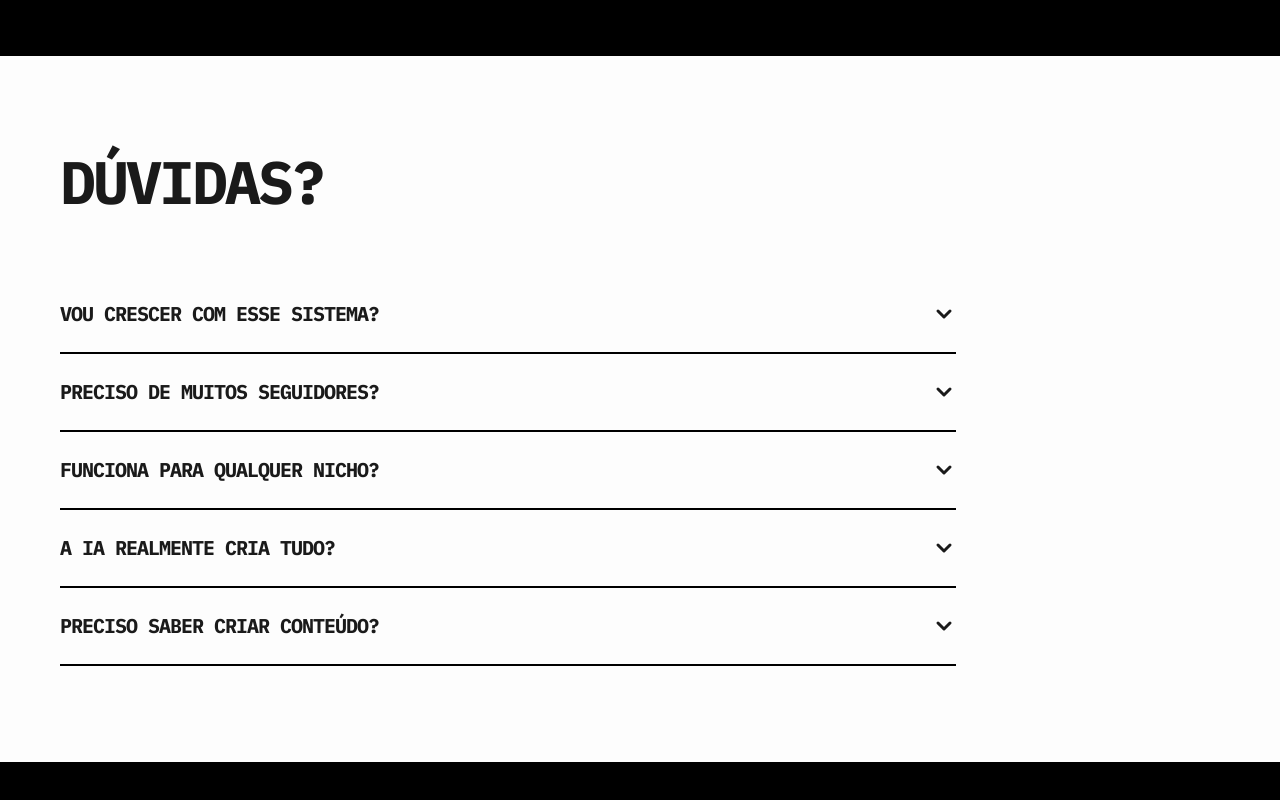
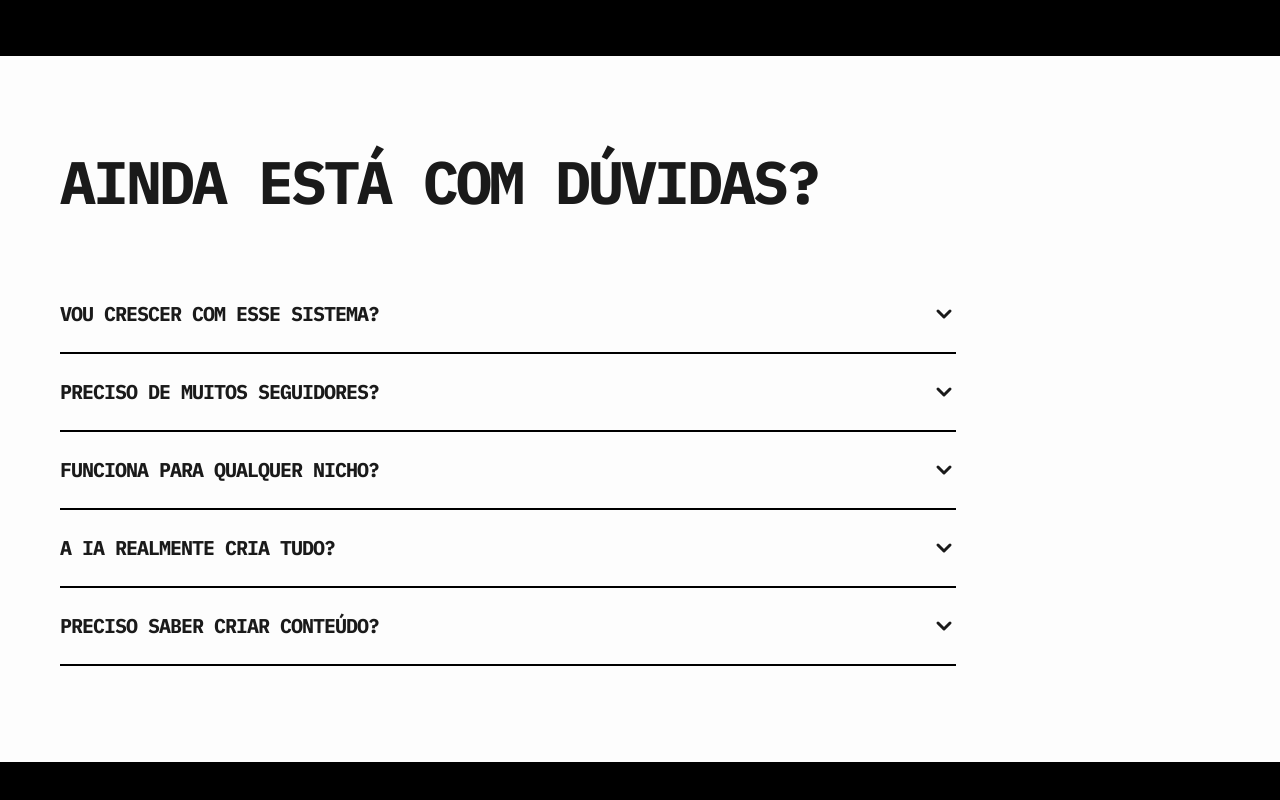
Before and after one commit to ofabiofe/PV-Teste---Funil-Invisivel, a React (Vite) app: page / in a window 1280 px wide. Shown: the part 9665-10465 px from the top of the page. Built offline with nearby package versions, Linux system fonts and the light colour scheme.

Commit message:
feat: Update FAQ section styling and title
- Change title from "Dúvidas?" to "ainda está com dúvidas?"
- Update hover effect to black background with white text

```diff
--- a/App.tsx
+++ b/App.tsx
@@ -68,7 +68,7 @@ const FAQItem: React.FC<{ question: string; answer: string }> = ({ question, ans
     <div className="border-b-2 border-black">
       <button
         onClick={() => setIsOpen(!isOpen)}
-        className="w-full py-6 flex justify-between items-center text-left hover:bg-black/5 transition-colors"
+        className="w-full py-6 flex justify-between items-center text-left hover:bg-black hover:text-white transition-colors"
       >
         <span className="font-bold text-lg md:text-xl uppercase tracking-tighter pr-4">{question}</span>
         <ChevronDown className={`w-6 h-6 transition-transform flex-shrink-0 ${isOpen ? 'rotate-180' : ''}`} strokeWidth={3} />
@@ -422,7 +422,7 @@ const App: React.FC = () => {
       {/* FAQ */}
       <Section>
         <div className="mb-16 text-left">
-          <h2 className="text-4xl md:text-6xl font-black uppercase tracking-tighter leading-none">Dúvidas?</h2>
+          <h2 className="text-4xl md:text-6xl font-black uppercase tracking-tighter leading-none">ainda está com dúvidas?</h2>
         </div>
         <div className="space-y-0 max-w-4xl">
           <FAQItem question="Vou crescer com esse sistema?" answer="Sim. Mas você vai crescer COM COMPRADORES, não com curiosos. O crescimento é consequência da sua estratégia." />
```
